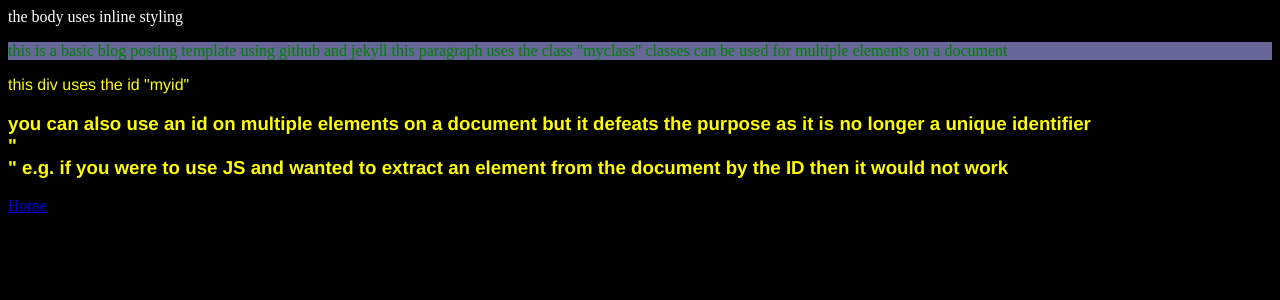
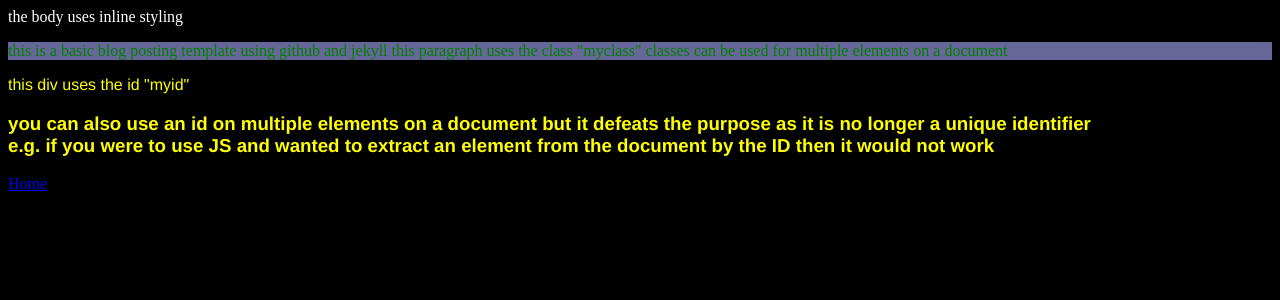
Before and after one commit to cam-14/cam-14, a Jekyll site: the page about/index.html, which Jekyll copies as it is, in a window 1280 px wide. Shown: the top 300 px of the page. Built offline with Jekyll 4.4.1, drawn with Linux system fonts in a browser that asks for light colours.

Commit message:
Update index.html

```diff
--- a/about/index.html
+++ b/about/index.html
@@ -10,7 +10,8 @@
     <div id="myid">
       this div uses the id "myid"
       <h3 id="myid">
-        you can also use an id on multiple elements on a document but it defeats the purpose as it is no longer a unique identifier<br>"<br>"
+        <header 3>
+        you can also use an id on multiple elements on a document but it defeats the purpose as it is no longer a unique identifier<br>
         e.g. if you were to use JS and wanted to extract an element from the document by the ID then it would not work
       </h3>
 
```
